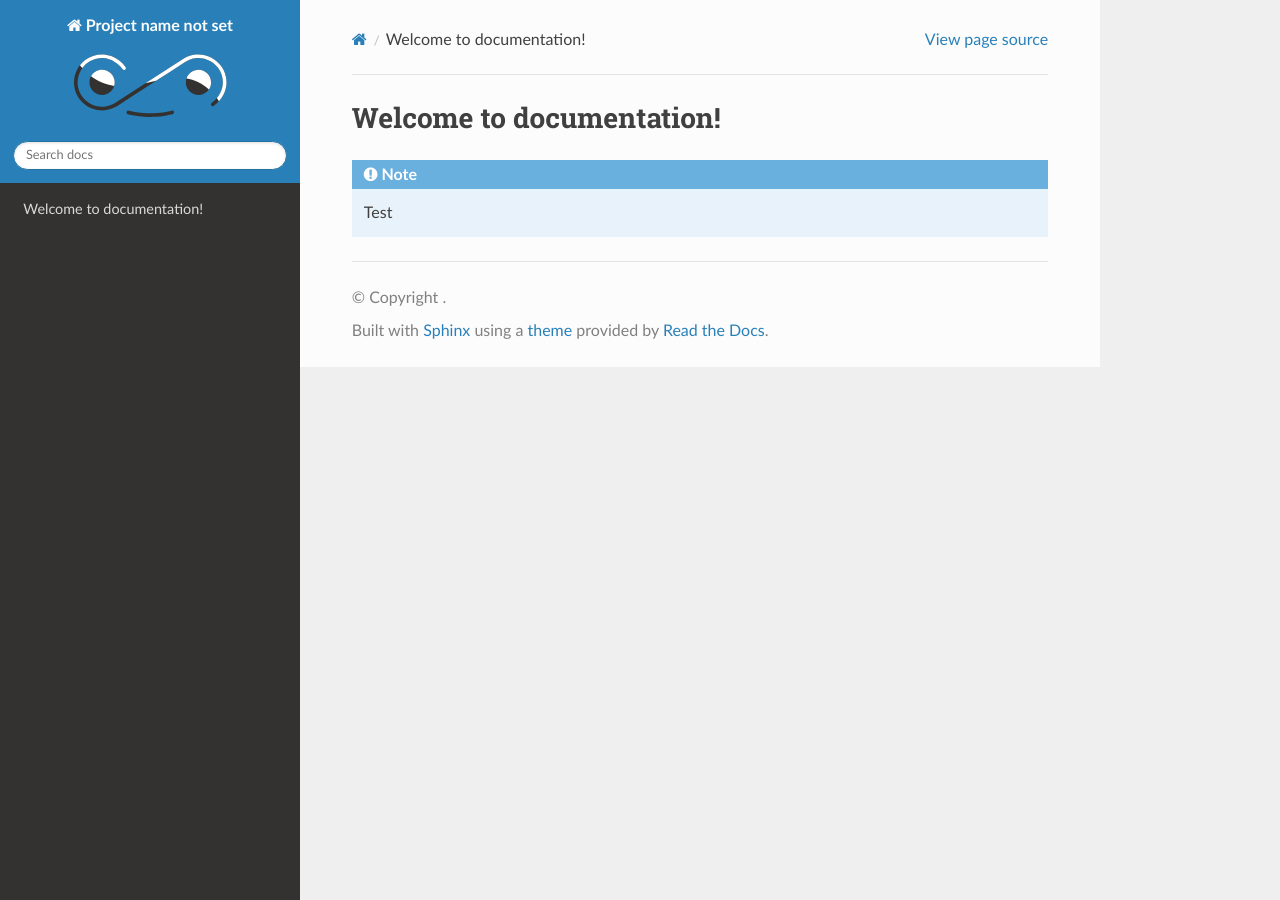
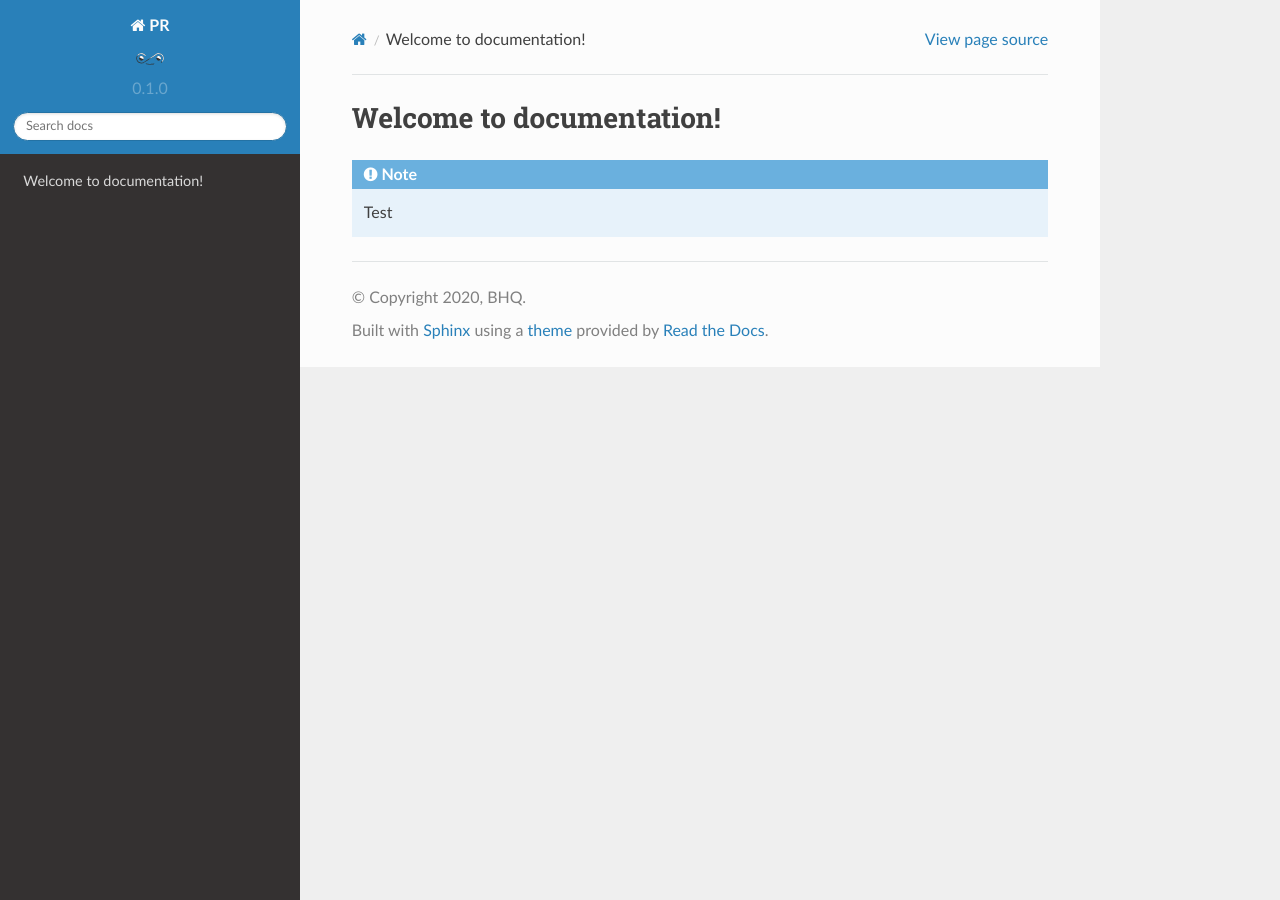
Before and after one commit to ivan-perevala/pr, a Sphinx documentation site: the page built from docs/index.rst, in a window 1280 px wide. Built offline with Sphinx 7.4.7 and the Read the Docs theme 2.0.0, drawn with Linux system fonts in a browser that asks for light colours.

Commit message:
Update conf.py

```diff
--- a/docs/conf.py
+++ b/docs/conf.py
@@ -5,6 +5,13 @@ StandaloneHTMLBuilder.supported_image_types = [
     "image/png",
     "image/jpeg",
 ]
+
+project = 'PR'
+copyright = '2020, BHQ'
+author = 'BHQ'
+
+release = '0.1'
+version = '0.1.0'
 
 extensions = [
     'sphinx.ext.duration',
```
